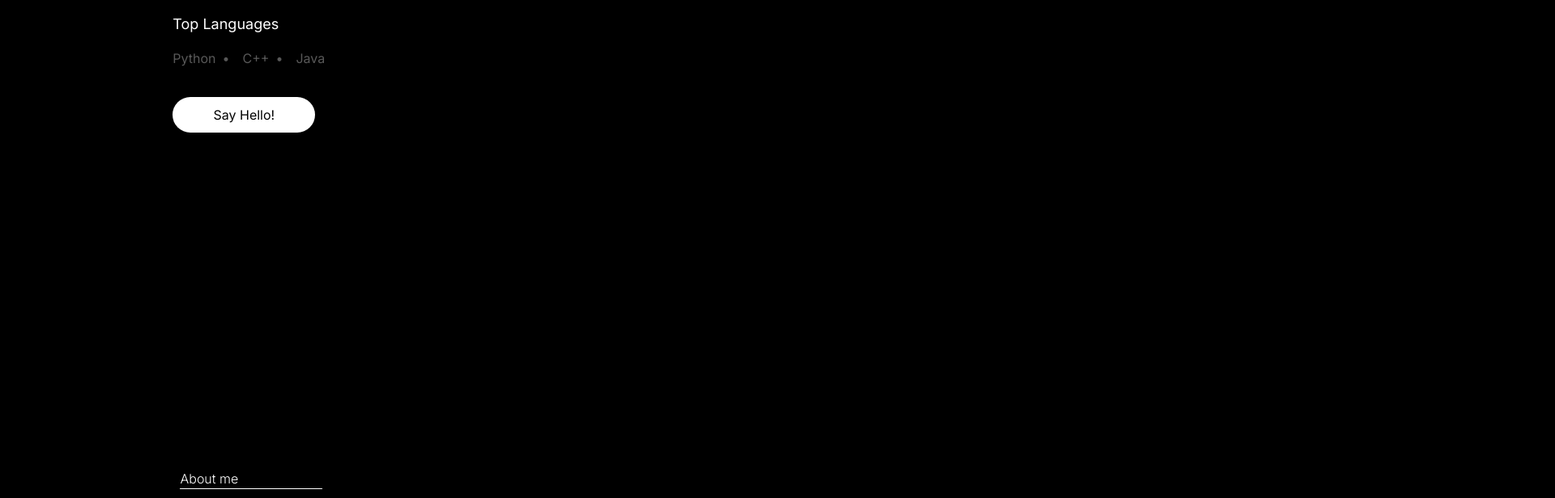
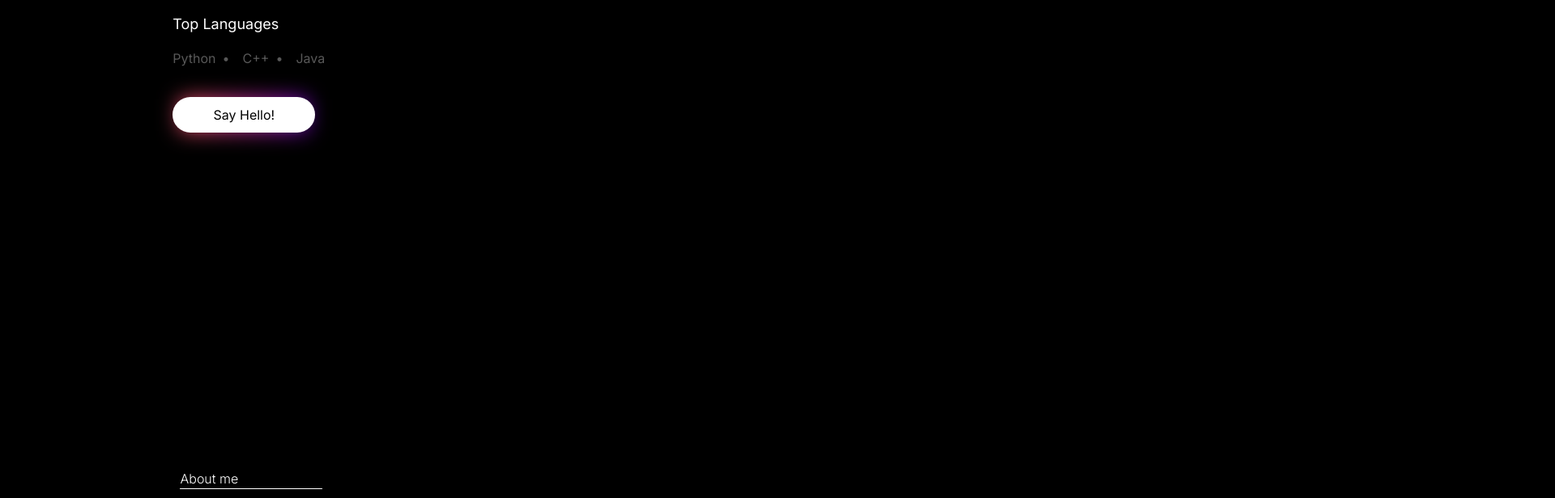
Before and after one commit to Rohithk2003/portfolio, a Next.js app: page / in a window 1280 px wide. Shown: the part 540-1156 px from the top of the page at 81% size, 1920 px wide, since content can reach past the window. Built offline with nearby package versions, Linux system fonts and the light colour scheme; what tailwindcss-animated would draw is missing.

Commit message:
added button glow effects

```diff
--- a/components/main.js
+++ b/components/main.js
@@ -31,11 +31,11 @@ export default function Main() {
 		<>
 			<div
 				id={"home"}
-				className={`home flex flex-wrap flex-row scroll-reveal-main w-full text-start   h-dvh ${inter.className}`}
+				className={`home flex flex-wrap relative z-[1000] flex-row scroll-reveal-main w-full text-start   h-dvh ${inter.className}`}
 			>
 				<div
 					className={
-						"lg:w-2/3 w-full mt-10 flex justify-start text-white  gap-4 pl-5 md:pl-0  items-center flex-col"
+						"lg:w-2/3 w-full z-[200] mt-10 flex justify-start text-white  gap-4 pl-5 md:pl-0  items-center flex-col"
 					}
 				>
 					<div
@@ -54,12 +54,14 @@ export default function Main() {
 
 					<div
 						className={
-							"text-xl h-14 text-start lg:w-1/2 w-3/4 flex justify-start"
+							"text-xl h-14 text-start lg:w-1/2 z-[1000] w-3/4 flex justify-start"
 						}
 					>
 						<p ref={el} />
 					</div>
-					<div className={"flex flex-col lg:w-1/2 w-3/4  text-[#454545]"}>
+					<div
+						className={"flex flex-col lg:w-1/2 w-3/4 z-[1000] text-[#454545]"}
+					>
 						<span>
 							A Software Developer who develops well-architected applications.
 						</span>
@@ -122,7 +124,7 @@ export default function Main() {
 								});
 							}}
 							className={
-								"bg-white h-11 w-44 hover:bg-gray-500 hover:text-white hover:cursor-pointer rounded-full flex justify-center items-center"
+								"bg-white box h-11 w-44 hover:bg-gray-500 hover:text-white hover:cursor-pointer rounded-full flex justify-center items-center"
 							}
 						>
 							Say Hello!
--- a/pages/index.tsx
+++ b/pages/index.tsx
@@ -11,7 +11,6 @@ import Project from "@/components/Project";
 export default function Home() {
 	return (
 		<>
-			<div className="md:block hidden glow-background "></div>
 			<Navbar />
 			<Main />
 			<About />
--- a/styles/globals.css
+++ b/styles/globals.css
@@ -260,37 +260,42 @@ body {
 		background-size: 100% 100%;
 	}
 }
-.glow-background {
-	position: absolute;
-	padding: 20px;
-	overflow: hidden; /* Ensures the glow stays within the container */
-	display: inline-block;
-	color: white;
-	padding: 20px;
+.box {
+	background: hsl(0, 0%, 100%);
+	position: relative;
+	box-shadow: 0 0 0 1px rgba(0, 0, 0, 0.01);
+	&::after {
+		position: absolute;
+		content: "";
+		left: 0;
+		right: 0;
+		z-index: -1;
+		height: 100%;
+		width: 100%;
+		transform: scale(0.9) translateZ(0);
+		filter: blur(15px);
+		background: linear-gradient(
+			to left,
+			#ff5770,
+			#e4428d,
+			#c42da8,
+			#9e16c3,
+			#6501de,
+			#9e16c3,
+			#c42da8,
+			#e4428d,
+			#ff5770
+		);
+		background-size: 200% 200%;
+		animation: animateGlow 1.25s linear infinite;
+	}
 }
 
-.glow-background {
-	content: "";
-	position: absolute;
-	top: 0;
-	left: -100%; /* Move the glow to the left */
-	width: 200%;
-	height: 300%;
-	background: radial-gradient(circle, rgba(0, 150, 255, 0.5), transparent);
-	border-radius: 50%;
-	z-index: -1; /* Positions the glow behind the text */
-	animation: glow 2s infinite alternate;
-	transform: rotate(45deg);
-	transform-origin: center center;
-}
-
-@keyframes glow {
+@keyframes animateGlow {
 	0% {
-		transform: rotate(45deg) scale(1); /* Initial glow effect */
-		opacity: 0.5; /* Initial opacity */
+		background-position: 0% 50%;
 	}
 	100% {
-		transform: rotate(45deg) scale(1.5); /* Final glow effect */
-		opacity: 0; /* Final opacity */
+		background-position: 200% 50%;
 	}
 }
```
